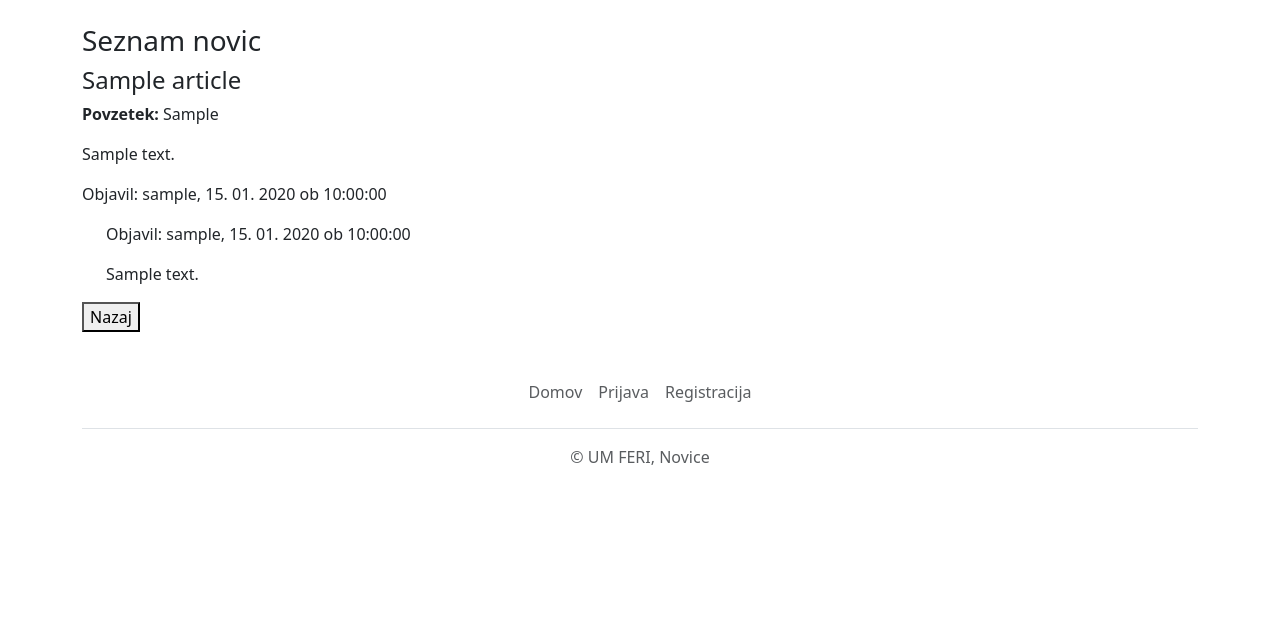
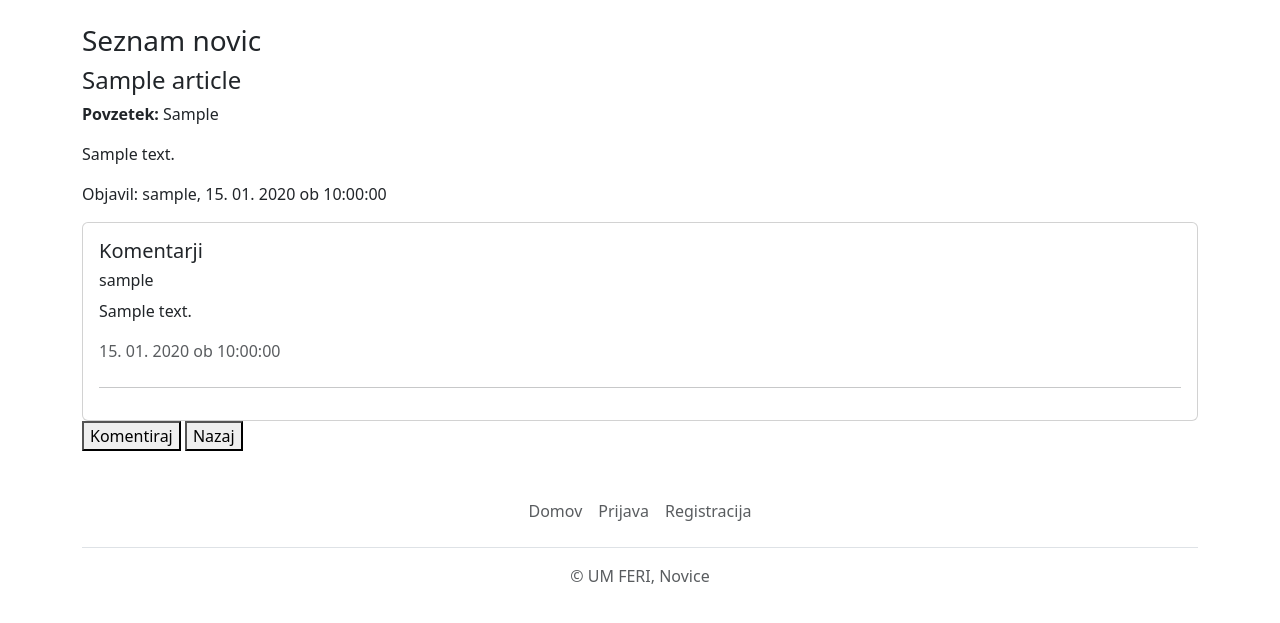
Before and after one commit to MitjaK004/RAIT_vaja1, a PHP site: page /articles/show?id=1 in a window 1280 px wide. Shown: the part 73-696 px from the top of the page. Run offline with PHP 8.4, Linux system fonts and the light colour scheme; tables that the repository leaves empty hold one stand-in row (values such as "Sample post").

Commit message:
added the ability to write comments

```diff
--- a/controllers/articles_controller.php
+++ b/controllers/articles_controller.php
@@ -12,7 +12,7 @@
         update: posodobi novico v bazi
         delete: izbriše novico iz baze
 */
-    require_once __DIR__ . '/../models/comments.php';
+require_once __DIR__ . '/../models/comments.php';
 
 class articles_controller
 {
@@ -36,6 +36,7 @@ class articles_controller
         //drugače najdemo oglas in ga prikažemo
         $article = Article::find($_GET['id']);
         $comments = Comment::get_all_for($_GET['id']);
+        $writing_comment = false;
         require_once('views/articles/show.php');
     }
 
--- a/models/comments.php
+++ b/models/comments.php
@@ -22,6 +22,9 @@ class Comment{
 
     public static function create($user_id, $article_id, $text, $date){
         $db = Db::getInstance();
+        $user_id = mysqli_real_escape_string($db, $user_id);
+        $article_id = mysqli_real_escape_string($db, $article_id);
+        $article_id = intval($article_id);
         $text = mysqli_real_escape_string($db, $text);
         $date = mysqli_real_escape_string($db, $date);
         $query = "INSERT INTO comments (user_id, article_id, text, date) VALUES ('$user_id', '$article_id', '$text', '$date');";
--- a/routes.php
+++ b/routes.php
@@ -27,13 +27,15 @@ $controllers = array(
   'pages' => ['error'],
   'users' => ['create', 'store'],
   'auth' => ['login', 'authenticate'],
-  'articles' => ['index', 'show', 'store']
+  'articles' => ['index', 'show', 'store'],
+  'comments' => ['store', 'create']
 );
 // Če je prijavljen, mu dovolimo še urejanje profila, odjavo in objavo novic
 if(isset($_SESSION["USER_ID"])){
   $controllers['users'] = array_merge($controllers['users'], ['edit', 'update']);
   $controllers['auth'] = array_merge($controllers['auth'], ['logout']);
   $controllers['articles'] = array_merge($controllers['articles'], ['create']); // TODO: 'list', 'store', 'edit', 'update', 'delete'
+  $controllers['comments'] = array_merge($controllers['comments'], ['create']);
 }
 
 // Preverimo, če zahteva kliče controller in akcijo iz zgornjega seznama
--- a/views/articles/show.php
+++ b/views/articles/show.php
@@ -5,18 +5,39 @@
         <p><b>Povzetek:</b> <?php echo $article->abstract;?></p>
         <p><?php echo $article->text; ?></p>
         <p>Objavil: <?php echo $article->user->username; ?>, <?php echo date_format(date_create($article->date), 'd. m. Y \ob H:i:s'); ?></p>
-        <div class="container">
-        <?php
-            foreach ($comments as $comment){
-                ?>
-                <div class="container">
-                    <p>Objavil: <?php echo $comment->user->username; ?>, <?php echo date_format(date_create($comment->date), 'd. m. Y \ob H:i:s'); ?></p>
-                    <p><?php echo $comment->text;?></p>
+        <div class="card">
+          <div class="card-body">
+            <h5 class="card-title">Komentarji</h5>
+            <?php foreach ($comments as $comment): ?>
+              <div class="media mb-4">
+                <div class="media-body">
+                  <h6 class="mt-0"><?php echo $comment->user->username; ?></h6>
+                  <p><?php echo $comment->text; ?></p>
+                  <p class="text-muted"><?php echo date_format(date_create($comment->date), 'd. m. Y \ob H:i:s'); ?></p>
                 </div>
-                <?php
-            }
-        ?>
+              </div>
+              <hr>
+            <?php endforeach; ?>
+            <?php
+              if($writing_comment == true){ ?>
+                <div class="media mb-4">
+                  <div class="media-body">
+                    <form action="/comments/store?article_id=<?php echo $article->id ?>" method="post">
+                      <div class="mb-3">
+                        <input type="text" class="form-control" id="text" name="text" value="<?php echo isset($_POST["text"]) ? $_POST["text"]: ""; ?>" required>
+                      </div>
+                      <button type="submit" class="btn btn-primary">Objavi</button>
+                      <label class="text-danger"><?php echo $error; ?></label>
+                    </form>
+                  </div>
+                </div>
+              <?php }
+            ?>
+          </div>
         </div>
-        <a href="/"><button>Nazaj</button></a>
+        <?php if($writing_comment == false): ?>
+          <a class="btn-default" href="/comments/create?id=<?php echo $article->id;?>"><button>Komentiraj</button></a>
+        <?php endif ?>
+        <a class="btn-default" href="/"><button>Nazaj</button></a>
     </div>
 </div>
```
Also changed, not shown: controllers/comments_controller.php (added, +30 -0 lines).
